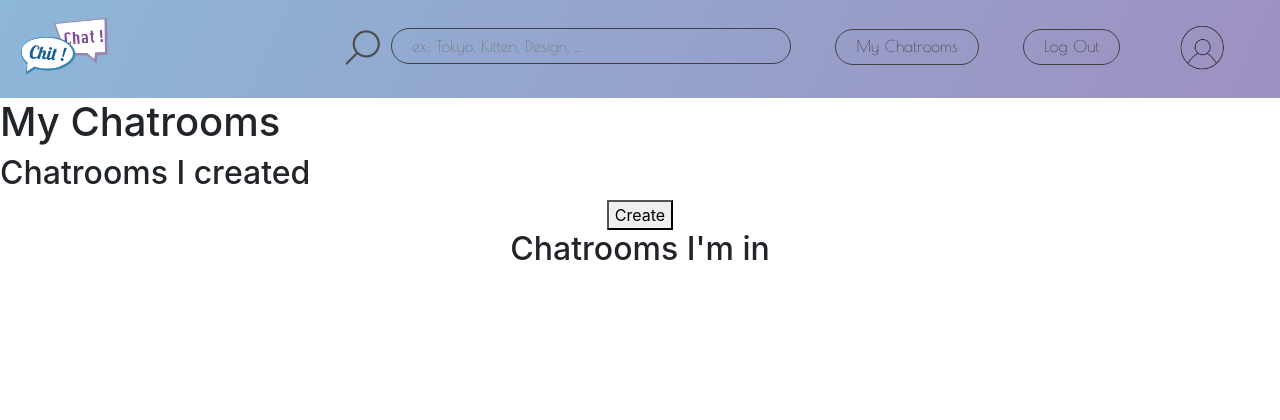
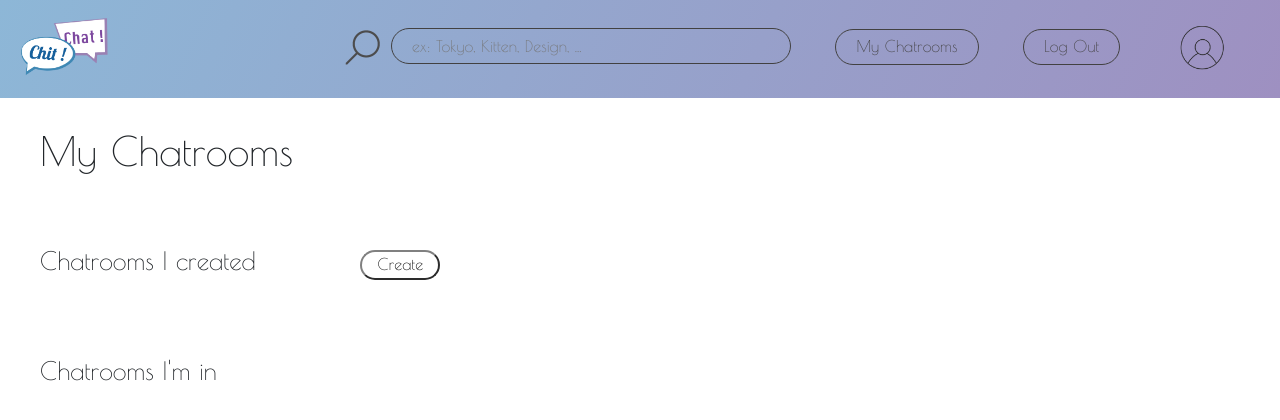
Before and after one commit to M1nj/chatroom, a PHP site: page /mychatroom.php in a window 1280 px wide. Shown: the top 420 px of the page. Run offline with PHP 8.4, Linux system fonts and the light colour scheme; some libraries are stand-ins or nearby versions.

Commit message:
Update CSS Mychatroom
MAJ du css page Mychatroom

```diff
--- a/CSS/style.css
+++ b/CSS/style.css
@@ -346,10 +346,42 @@ div.user_inputs{
 }
 
 .form-control-chatroom{
-font-family: 'poiret_oneregular';
+    font-family: 'poiret_oneregular';
     font-size: 15px;
 }
 
 .form-control-chatroom:placeholder{
     color:black;
 }
+
+h1{
+    font-family:'poiret_oneregular';
+    font-size: 40px;
+    padding-left: 10px;
+    margin: 30px;
+}
+
+h2{
+    font-family:'poiret_oneregular';
+    font-size: 25px;
+    display: inline-block;
+    position: relative;
+    margin: 40px;
+}
+
+.btn-create{
+    font-family: 'poiret_oneregular';
+    background-color: #fc6a6a00;
+    border-color: grey;
+    border-width: 2%;
+    border-radius: 50px;
+    width: 80px;
+    margin-left: 60px;
+}
+
+.btn-create:hover{
+    background-color: grey;
+    color: white;
+    border-color: white;
+    border-width: 2%;
+}
--- a/mychatroom.php
+++ b/mychatroom.php
@@ -6,10 +6,9 @@
 <body id="body">
     <h1>My Chatrooms</h1>
         <h2>Chatrooms I created</h2>
+            <a href="createchatroom.php"><button class="btn-create">Create</button></a>
+        <br>
+        <h2>Chatrooms I'm in</h2>
 
-            <div class="container">
-                <a href="createchatroom.php"><button class="btn-create">Create</button></a>
-
-        <h2>Chatrooms I'm in</h2>
 </body>
 </html>
```
